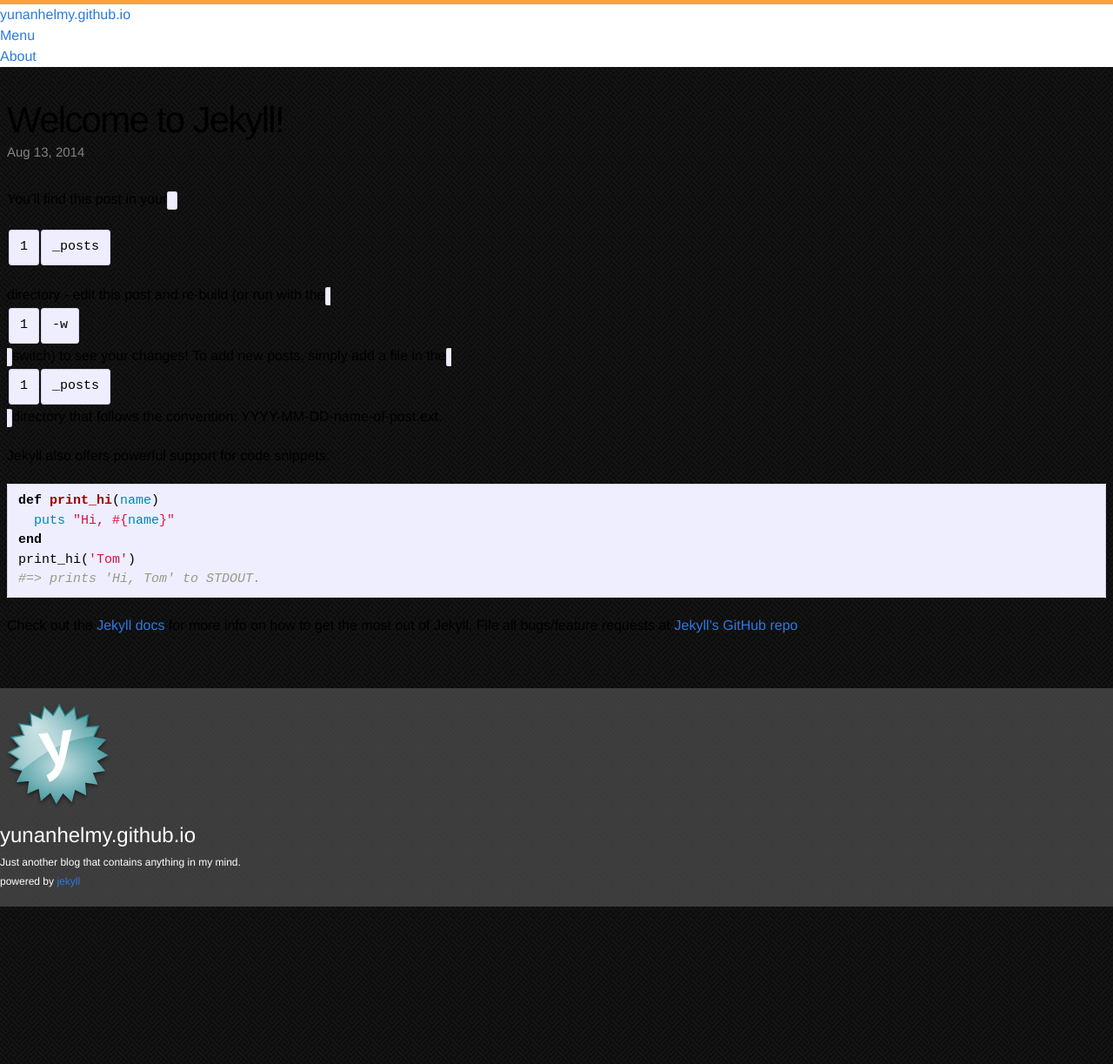
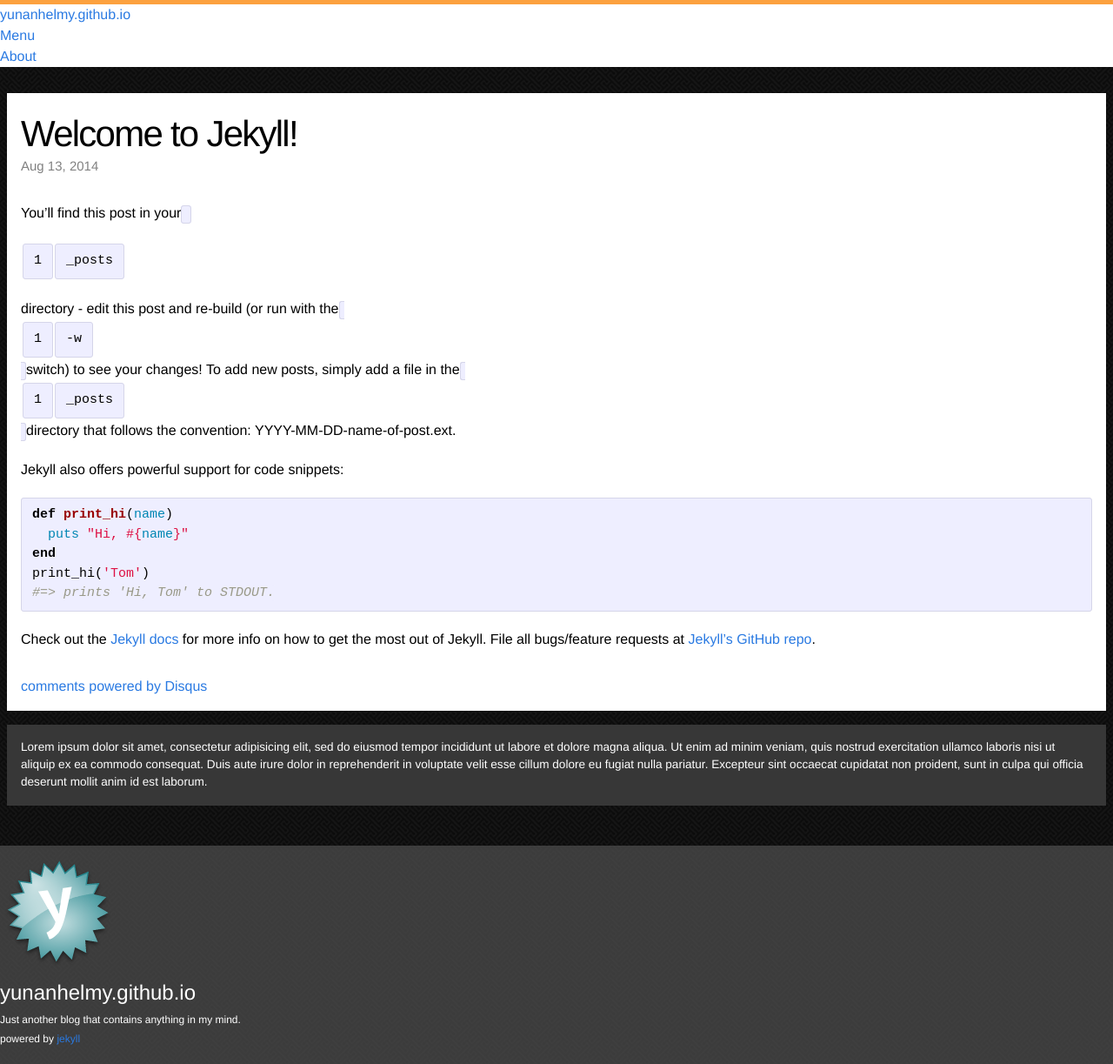
Before and after one commit to yunanhelmy/blog.yunanhelmy.github.io, a Jekyll site: the page built from _posts/2014-08-13-welcome-to-jekyll.markdown, in a window 1280 px wide. Shown: the whole page at 87% size. Built offline with Jekyll 4.4.1, drawn with Linux system fonts in a browser that asks for light colours; comment, search, counter and statistics services are not loaded; before the commit the page ends 1042 px from its top, so only the background shows below that.

Commit message:
add post layout

```diff
--- /dev/null
+++ b/_includes/disqus.html
@@ -0,0 +1,14 @@
+<div id="disqus_thread"></div>
+<script type="text/javascript">
+    /* * * CONFIGURATION VARIABLES: EDIT BEFORE PASTING INTO YOUR WEBPAGE * * */
+    var disqus_shortname = 'yunanhelmy'; // required: replace example with your forum shortname
+
+    /* * * DON'T EDIT BELOW THIS LINE * * */
+    (function() {
+        var dsq = document.createElement('script'); dsq.type = 'text/javascript'; dsq.async = true;
+        dsq.src = '//' + disqus_shortname + '.disqus.com/embed.js';
+        (document.getElementsByTagName('head')[0] || document.getElementsByTagName('body')[0]).appendChild(dsq);
+    })();
+</script>
+<noscript>Please enable JavaScript to view the <a href="http://disqus.com/?ref_noscript">comments powered by Disqus.</a></noscript>
+<a href="http://disqus.com" class="dsq-brlink">comments powered by <span class="logo-disqus">Disqus</span></a>
--- a/_layouts/post.html
+++ b/_layouts/post.html
@@ -1,8 +1,9 @@
 ---
 layout: default
 ---
+<div class="row">
+	<div class="medium-9 columns post-container">
 		<div class="post">
-
 		  <header class="post-header">
 		    <h1>{{ page.title }}</h1>
 		    <p class="meta">{{ page.date | date: "%b %-d, %Y" }}{% if page.author %} • {{ page.author }}{% endif %}{% if page.meta %} • {{ page.meta }}{% endif %}</p>
@@ -11,5 +12,17 @@ layout: default
 		  <article class="post-content">
 		  {{ content }}
 		  </article>
-
+		  {% if page.comments %}
+		  	{% include disqus.html %}
+		  {% endif %}
 		</div>
+	</div>
+	<div class="post-sidebar medium-3 columns">
+			Lorem ipsum dolor sit amet, consectetur adipisicing elit, sed do eiusmod
+		tempor incididunt ut labore et dolore magna aliqua. Ut enim ad minim veniam,
+		quis nostrud exercitation ullamco laboris nisi ut aliquip ex ea commodo
+		consequat. Duis aute irure dolor in reprehenderit in voluptate velit esse
+		cillum dolore eu fugiat nulla pariatur. Excepteur sint occaecat cupidatat non
+		proident, sunt in culpa qui officia deserunt mollit anim id est laborum.
+	</div>
+</div>
--- a/_posts/2014-08-13-first-post.markdown
+++ b/_posts/2014-08-13-first-post.markdown
@@ -2,6 +2,7 @@
 layout: post
 title:  "This is My First Post ! "
 date:   2014-08-13 22:25:04 +0700
+comments: true
 categories: ['dummy post']
 thumbnail: 'http://i0.kym-cdn.com/photos/images/newsfeed/000/210/119/9b3.png'
 ---
--- a/_posts/2014-08-13-welcome-to-jekyll.markdown
+++ b/_posts/2014-08-13-welcome-to-jekyll.markdown
@@ -2,6 +2,7 @@
 layout: post
 title:  "Welcome to Jekyll!"
 date:   2014-08-13 22:25:04 +0700
+comments: true
 categories: ['jekyll update']
 thumbnail:
 ---
--- a/css/style.css
+++ b/css/style.css
@@ -82,5 +82,28 @@ footer.footer{
 }
 
 .page-content{
-	min-height: 70%;
+	min-height: 75%;
 }
+
+.post{
+	background-color: #fff;
+	padding: 1rem 1rem 1rem 1rem;
+	margin-bottom: 1rem;
+	font-weight: lighter;
+}
+
+.post-content{
+	background-color: #fff;
+}
+
+.post-sidebar{
+	background-color: #373737;
+	padding: 1rem 1rem 1rem 1rem;
+	color: #fff;
+	margin-bottom: 1rem;
+	font-size: 0.85rem;
+}
+
+.post-container{
+	padding-right: 0px;
+}
```
Also changed, not shown: _posts/2014-08-13-generated-post-with-rake-task.markdown (deleted, +0 -11 lines), _posts/2014-08-21-this-is-post-with-long-title-are-you-sure.markdown (deleted, +0 -9 lines). Lines whose indentation alone changed are shown as unchanged.
